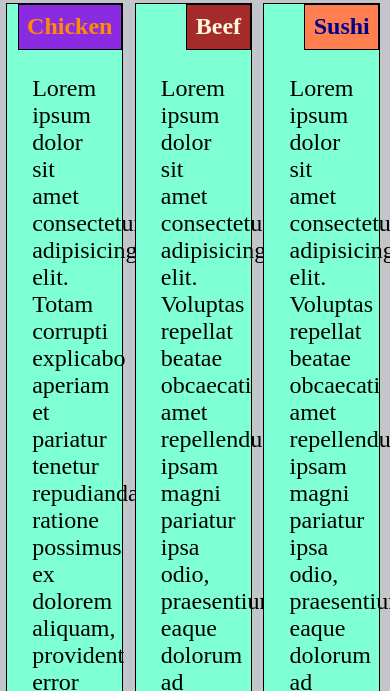
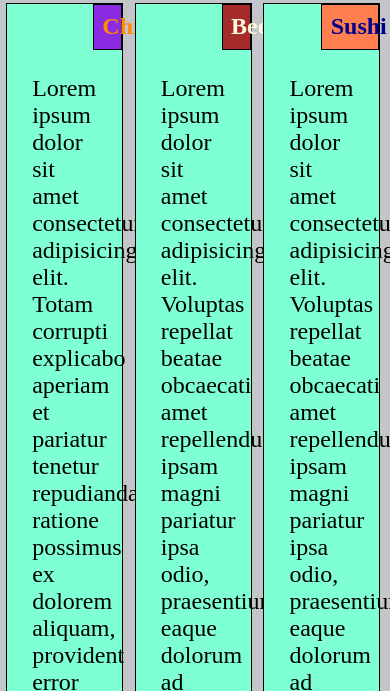
Before and after one commit to FleuryDev/module2-solution, a plain HTML site: page index.html in a window 390 px wide. Shown: the part 153-844 px from the top of the page. Drawn offline with Linux system fonts and the light colour scheme.

Commit message:
css .vscode modifié

```diff
--- a/css/styles.css
+++ b/css/styles.css
@@ -64,3 +64,24 @@ body{
     background-color: coral;
     color: darkblue;
 }
+
+@media screen and (max-width: 992px) {
+
+    .span1, .span2{
+        width: 45%;
+    }
+    .span3{
+        width: 90%;
+    }
+}
+
+
+@media screen and (max-width: 767px) {
+
+    .span1, .span2{
+        width: 45%;
+    }
+    .span3{
+        width: 90%;
+    }
+}
```
